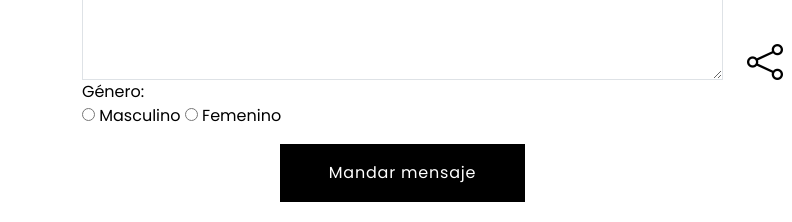
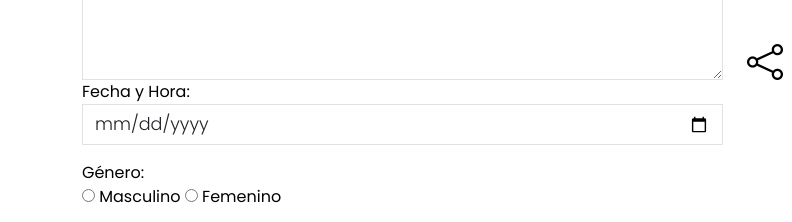
Before and after one commit to aknaslol/Secret-Gardens-Lu, a plain HTML site: page contact.html in a window 1280 px wide. Shown: the part 1363-1585 px from the top of the page, 0-792 px from the left. Drawn offline with nearby package versions, Linux system fonts and the light colour scheme; some packages are replaced by stand-ins of ours; a script that the page names is missing.

Commit message:
Version Final V3

```diff
--- a/contact.html
+++ b/contact.html
@@ -151,6 +151,12 @@
                     <div class="col-md-12">
                       <div class="form-group">
                         <textarea id="mensaje" name="mensaje" class="form-control" name="message" cols="45" rows="8" placeholder="Mensaje" required></textarea>
+                      </div>
+                    </div>
+                    <div class="col-md-12 mb-3">
+                      <div class="form-group">
+                        <label for="fecha">Fecha y Hora:</label>
+                        <input id="fecha" name="fecha" type="date" class="form-control" required>
                       </div>
                     </div>
                     <div class="col-md-12 mb-3">
```
